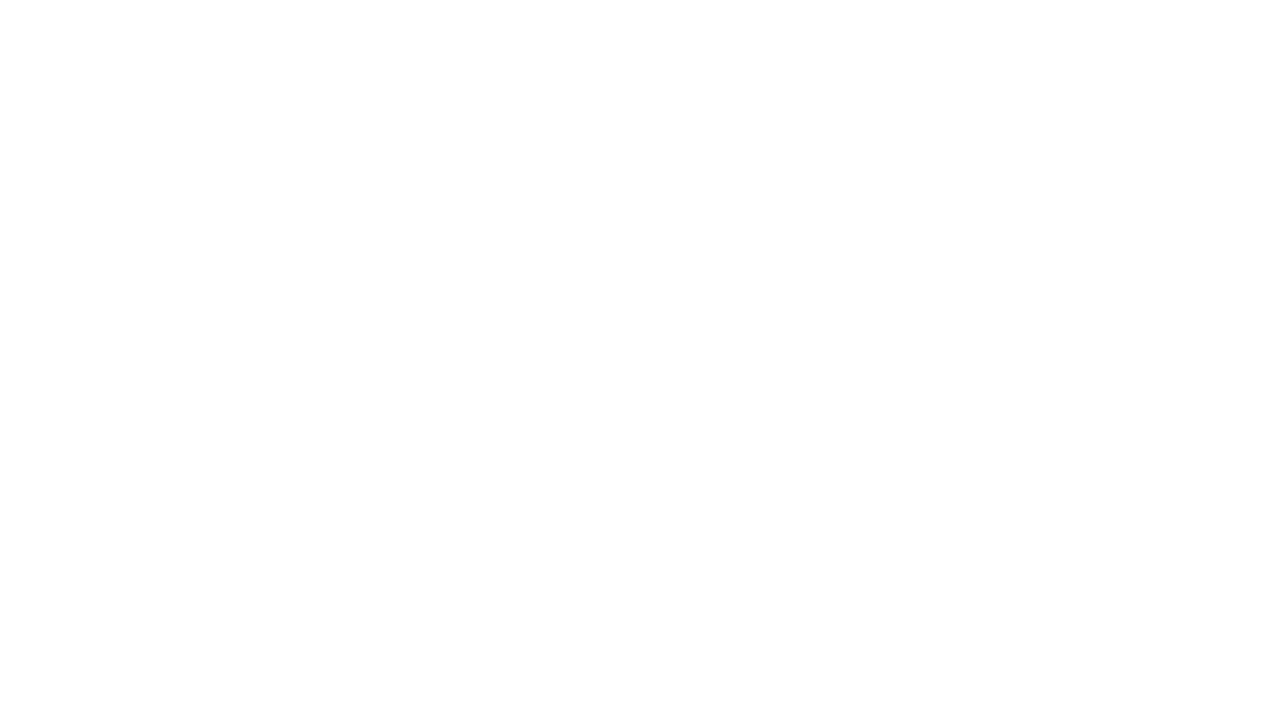
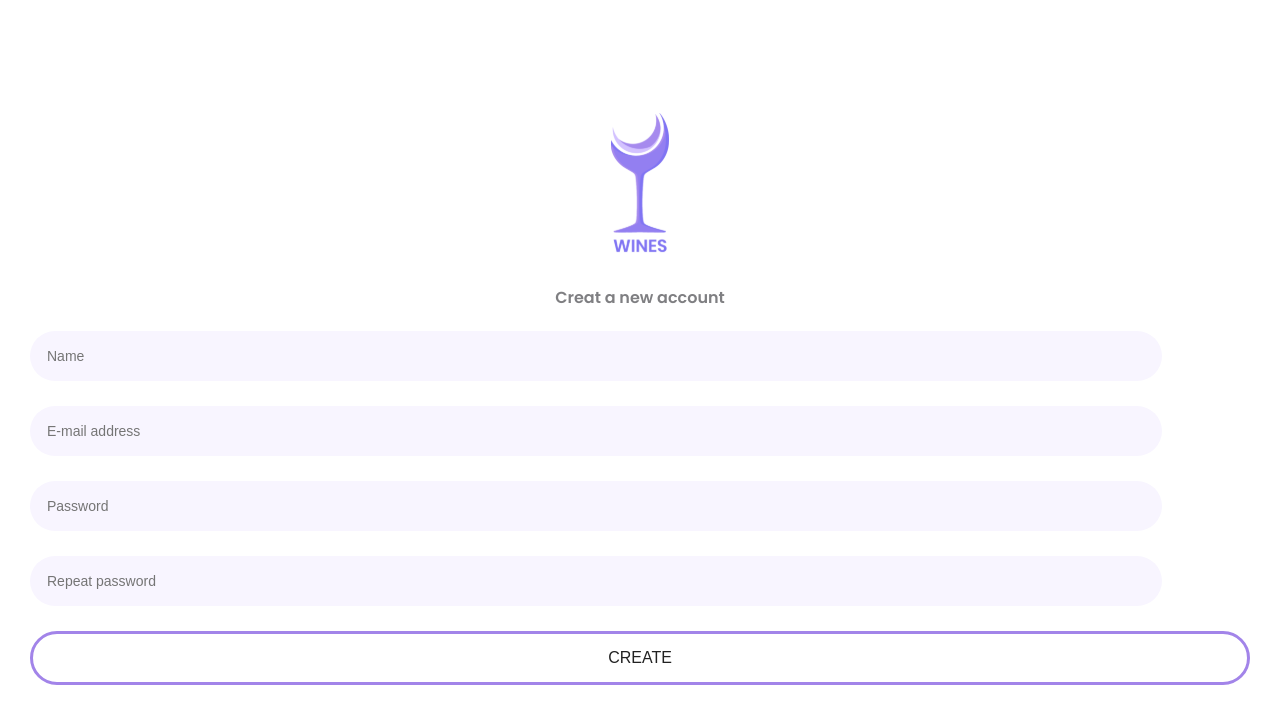
Before and after one commit to edyta132/Wines, a React (Vite) app: page /#/register in a window 1280 px wide. Before the commit this address had no page. Shown: the top 724 px of the page. Built offline with nearby package versions, Linux system fonts and the light colour scheme.

Commit message:
added firebase to project

```diff
--- a/package.json
+++ b/package.json
@@ -10,6 +10,7 @@
     "preview": "vite preview"
   },
   "dependencies": {
+    "firebase": "^10.11.0",
     "react": "^18.2.0",
     "react-dom": "^18.2.0",
     "react-hook-form": "^7.51.3",
--- a/src/core/routes.tsx
+++ b/src/core/routes.tsx
@@ -4,6 +4,6 @@ import { MainPage } from "../pages/MainPage/MainPage";
 
 export const routes = [
     { path: '/login', element: <Login /> },
-    { path: '/account', element: <Register /> },
+    { path: '/register', element: <Register /> },
     { path: '/', element: <MainPage /> }
 ] as const
--- /dev/null
+++ b/src/core/services/firebase.ts
@@ -0,0 +1,24 @@
+// Import the functions you need from the SDKs you need
+import { initializeApp } from "firebase/app";
+// import { getAnalytics } from "firebase/analytics";
+import { getAuth } from "firebase/auth";
+// TODO: Add SDKs for Firebase products that you want to use
+// https://firebase.google.com/docs/web/setup#available-libraries
+
+// Your web app's Firebase configuration
+// For Firebase JS SDK v7.20.0 and later, measurementId is optional
+const firebaseConfig = {
+    apiKey: "AIzaSyAVTYdSHDHKm_piK_yU3ywF_HJGk_MgBkY",
+    authDomain: "wines-1ee01.firebaseapp.com",
+    projectId: "wines-1ee01",
+    storageBucket: "wines-1ee01.appspot.com",
+    messagingSenderId: "194386760111",
+    appId: "1:194386760111:web:69f697caefeb43081ddf5a",
+    measurementId: "G-KQZ5N94ZP9"
+};
+
+// Initialize Firebase
+const app = initializeApp(firebaseConfig);
+// const analytics = getAnalytics(app);
+
+export const auth = getAuth(app)
--- a/src/pages/Login/Login.module.scss
+++ b/src/pages/Login/Login.module.scss
@@ -50,12 +50,13 @@
     padding: 15px;
     border-radius: 30px;
     font-size: 16px;
+
+    &:hover {
+        background-color: $color-primary;
+        color: white;
+    }
 }
 
-.strokeButton:hover {
-    background-color: $color-primary;
-    color: white;
-}
 
 .loginTextCnt {
     display: flex;
--- a/src/pages/Login/Login.tsx
+++ b/src/pages/Login/Login.tsx
@@ -1,7 +1,10 @@
 import styles from './Login.module.scss'
 import Logo from '../../assets/Logo.svg?react'
-import { Link } from 'react-router-dom'
+import { Link, useNavigate } from 'react-router-dom'
 import { useForm } from 'react-hook-form'
+import { signInWithEmailAndPassword } from "firebase/auth";
+import { auth } from '../../core/services/firebase'
+
 
 type FormFields = {
     email: string;
@@ -16,9 +19,23 @@ export const Login = () => {
         handleSubmit,
         formState: { errors }
     } = useForm<FormFields>()
+    const navigate = useNavigate();
 
     const onSubmit = (data: FormFields) => {
         console.log(data)
+        signInWithEmailAndPassword(auth, data.email, data.password)
+            .then(() => {
+                console.log('User zalogowany')
+                navigate('/')
+                // Signed in
+                // const user = userCredential.user;
+                // ...
+            })
+            .catch(() => {
+                console.log('User niezalogowany')
+                // const errorCode = error.code;
+                // const errorMessage = error.message;
+            });
     }
 
     return (
@@ -59,7 +76,7 @@ export const Login = () => {
 
                 <div className={styles.loginTextCnt}>
                     <p className={styles.loginTextPassword}>I don't remember password</p>
-                    <Link to="/account" className={styles.loginTextAccount}>Creat a new account</Link>
+                    <Link to="/register" className={styles.loginTextAccount}>Creat a new account</Link>
                 </div>
             </div>
         </div>
--- a/src/pages/Login/Register.tsx
+++ b/src/pages/Login/Register.tsx
@@ -1,10 +1,13 @@
 import styles from './Login.module.scss'
 import Logo from '../../assets/Logo.svg?react'
 import { useForm } from 'react-hook-form'
+import { createUserWithEmailAndPassword, updateProfile } from 'firebase/auth'
+import { auth } from '../../core/services/firebase'
+import { useNavigate } from "react-router-dom";
 
 
 type FormFields = {
-    fullName: string,
+    name: string,
     email: string,
     password: string,
     repeatPassword: string
@@ -17,9 +20,30 @@ export const Register = () => {
         watch,
         formState: { errors }
     } = useForm<FormFields>()
+    const navigate = useNavigate();
+
 
     const onSubmit = (data: FormFields) => {
         console.log(data)
+        createUserWithEmailAndPassword(auth, data.email, data.password)
+            .then(() => {
+                // Signed up
+                // const user = userCredential.user;
+                if (auth.currentUser) {
+                    updateProfile(auth.currentUser, {
+                        displayName: data.name
+                    })
+
+                }
+                navigate('/')
+
+            })
+        // .catch((error) => {
+        //     const errorCode = error.code;
+        //     const errorMessage = error.message;
+        //     // ..
+        // });
+
     }
 
 
@@ -29,14 +53,14 @@ export const Register = () => {
                 <div><Logo /></div>
                 <p className={styles.accountTextAccount}>Creat a new account</p>
                 <form className={styles.loginForm} onSubmit={handleSubmit(onSubmit)}>
-                    <input {...register("fullName", {
+                    <input {...register("name", {
                         required: "This field can't be empty",
                     })}
                         className={styles.loginInput}
                         type="text"
-                        placeholder="Full name">
+                        placeholder="Name">
                     </input>
-                    {errors.fullName && <div className={styles.errorText}>{errors.fullName.message}</div>}
+                    {errors.name && <div className={styles.errorText}>{errors.name.message}</div>}
                     <input {...register("email", {
                         required: "This field can't be empty",
                         validate: (value) => {
@@ -69,7 +93,6 @@ export const Register = () => {
                             if (value !== watch("password")) {
                                 return "The passwords don't match"
                             }
-                            // return true
                         }
 
                     })}
--- a/src/pages/MainPage/MainPage.tsx
+++ b/src/pages/MainPage/MainPage.tsx
@@ -1,4 +1,7 @@
+import { auth } from "../../core/services/firebase"
+
 export const MainPage = () => {
+    console.log(auth.currentUser?.displayName)
     return (
         <div> main page</div>
     )
```
Also changed, not shown: 1 other file (tests, documents, lock files or other folders).
